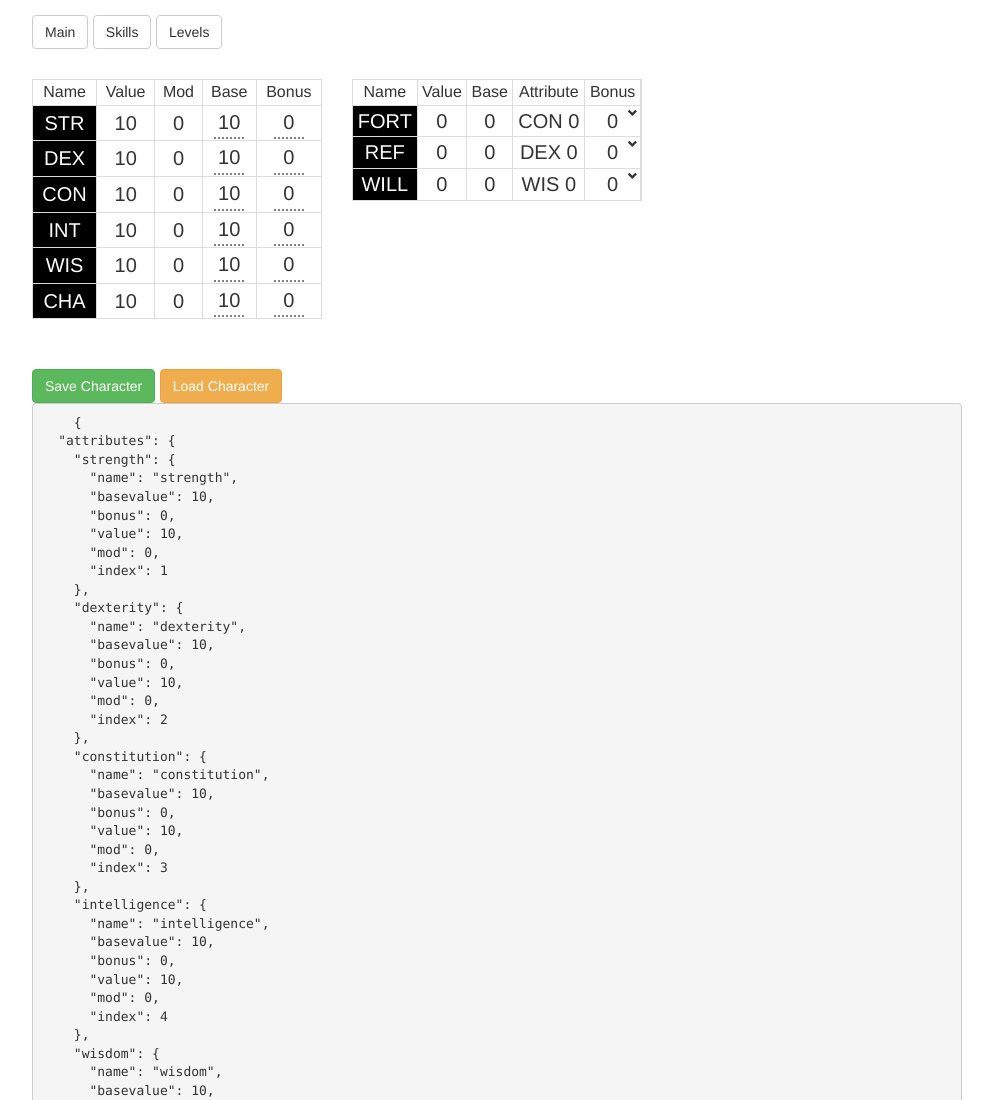
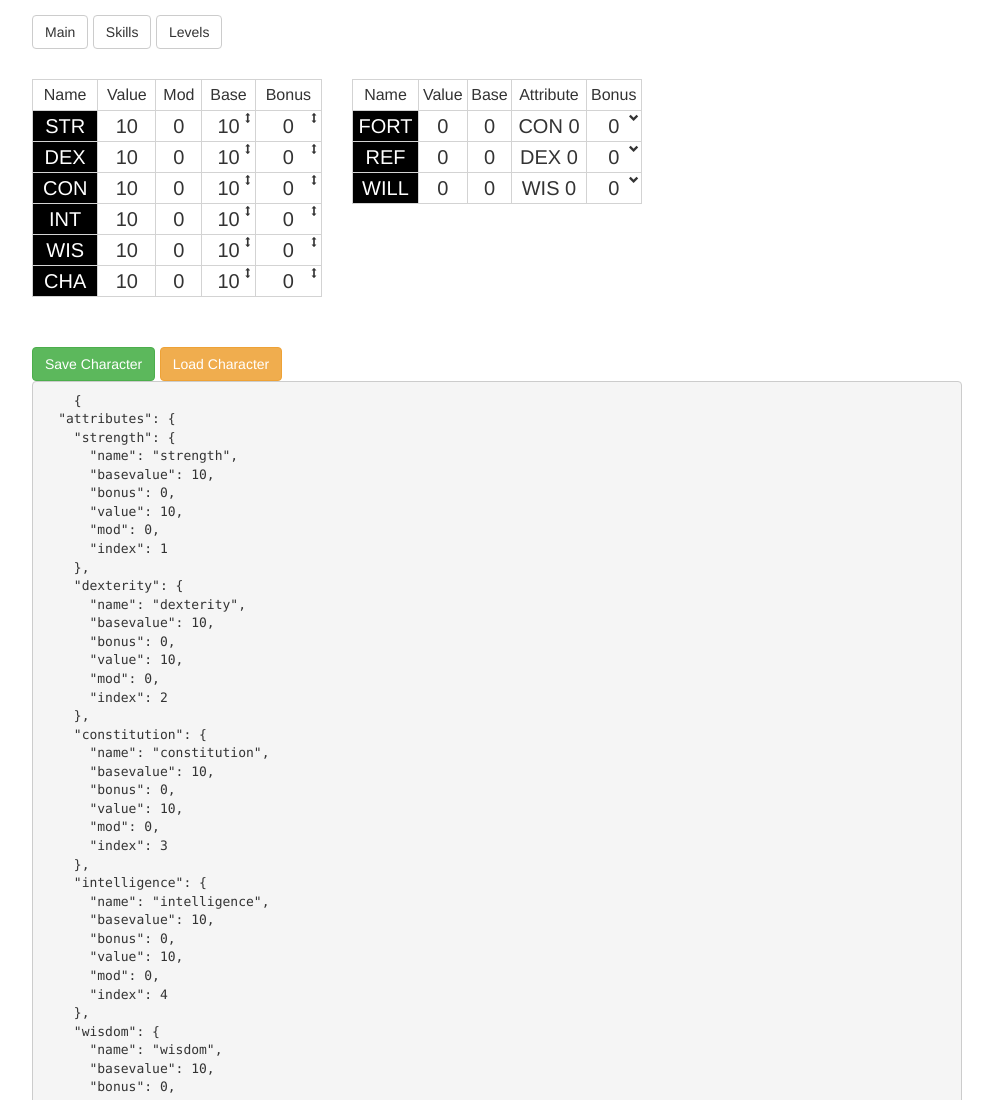
Before and after one commit to Vsevolod-Shustov/angular-charsheet, a website: page index.html in a window 1280 px wide. Shown: the top 1100 px of the page, without its empty margins (143-1136 px from the left). Drawn offline with nearby package versions, Linux system fonts and the light colour scheme; some packages are replaced by stand-ins of ours; files that its build step writes are made by us from their sources.

Commit message:
replaced html tables with css ones

```diff
--- a/css/app.css
+++ b/css/app.css
@@ -1,6 +1,8 @@
 * {
   box-sizing:border-box;
   font-size:16px;
+  margin:0;
+  padding:0;
 }
 .row {
   padding-top:15px;
@@ -29,16 +31,34 @@ input[type=number]::-webkit-outer-spin-button {
   font-size:12px;
 }
 
-td {
-  padding:1px 3px!important;
-  line-height:1em;
+.table {
+  display:table;
+  border:none;
+}
+.tr {
+  display:table-row;
+  position:relative;
+}
+.tr:last-of-type .td {
+  border-bottom:1px solid lightgray;
+}
+.td {
+  display:table-cell;
+  padding:0;
+  line-height:30px;
+  height:30px!important;
   text-align:center!important;
   vertical-align:middle!important;
   /*border:1px solid gray;*/
   font-size:inherit;
   position:relative;
+  border-top:1px solid lightgray;
+  border-right:1px solid lightgray;
 }
-td:first-letter {
+.td:first-of-type {
+  border-left:1px solid lightgray;
+}
+.td:first-letter {
   text-transform:uppercase;
 }
 input[type="number"] {
@@ -47,7 +67,6 @@ input[type="number"] {
   border:none;
   text-align:center;
   outline:none;
-  border-bottom:2px dotted gray;
   cursor:ns-resize;
 }
 input[type="number"]::selection {
@@ -57,16 +76,16 @@ input[type="text"] {
   border:none;
   text-align:center;
   outline:none;
+  border-bottom:1px solid black;
 }
 
 .block {
   float:left;
 }
 
-tr {
-  position:relative;
-}
-td>span {
+.glyphicon-plus,
+.glyphicon-remove,
+.glyphicon-remove-circle {
   cursor:pointer;
 }
 /*.glyphicon-remove:hover {
@@ -76,7 +95,7 @@ td>span {
   color:#0e0;
 }*/
 
-table {
+.table {
   position:relative;
 }
 .bonus-anchor {
@@ -96,7 +115,8 @@ table {
   border:0!important;
   position:relative;
 }
-.glyphicon-chevron-down {
+.glyphicon-chevron-down,
+.glyphicon-resize-vertical {
   position:absolute;
   top:2px;
   right:2px;
--- a/js/directives.js
+++ b/js/directives.js
@@ -17,6 +17,8 @@ csDirectives.directive('spinner', function(){
         element.trigger('input');
         return false;
       });
+      var arrows = angular.element('<span class="glyphicon glyphicon-resize-vertical"></span>');
+      angular.element(arrows).appendTo(element.parent());
     }
   }
 });
--- a/partials/main.html
+++ b/partials/main.html
@@ -1,57 +1,57 @@
 <div class="col-md-4">
-<table class="table table-bordered">
-  <tr>
-    <td>Name
-    <td>Value
-    <td>Mod
-    <td>Base
-    <td>Bonus
-  </tr>
-  <tr class="large" ng-repeat="attribute in character.attributes | toArray | orderBy:'index'">
-    <td class="large inverted">{{attribute.name | uppercase | limitTo:3}}
-    <td>{{attribute.value||10}}
-    <td>{{attribute.mod||0}}
-    <td><input type="number" ng-model="attribute.basevalue" spinner>
-    <td><input type="number" ng-model="attribute.bonus" spinner>
-  </tr>
-</table>
+<div class="table table-bordered">
+  <div class="tr">
+    <div class="td">Name</div>
+    <div class="td">Value</div>
+    <div class="td">Mod</div>
+    <div class="td">Base</div>
+    <div class="td">Bonus</div>
+  </div>
+  <div class="tr large" ng-repeat="attribute in character.attributes | toArray | orderBy:'index'">
+    <div class="td large inverted">{{attribute.name | uppercase | limitTo:3}}</div>
+    <div class="td">{{attribute.value||10}}</div>
+    <div class="td">{{attribute.mod||0}}</div>
+    <div class="td"><input type="number" ng-model="attribute.basevalue" spinner></div>
+    <div class="td"><input type="number" ng-model="attribute.bonus" spinner></div>
+  </div>
+</div>
 </div>
 
 <div class="col-md-4">
-<table class="table table-bordered">
-  <tr>
-    <td>Name
-    <td>Value
-    <td>Base
-    <td>Attribute
-    <td>Bonus
-  </tr>
-  <tr class="large" ng-repeat="save in character.saves | toArray | orderBy:'index'">
-    <td class="large inverted">{{save.name | uppercase}}
-    <td>{{save.value}}
-    <td>{{save.base | parseInt}}
-    <td>{{save.attribute | uppercase | limitTo:3}} {{save.statbonus||0}}
-    <td class='bonus-anchor' ng-click="show = !show">{{save.bonus}} <span class="glyphicon glyphicon-chevron-down"></span></td>
+<div class="table table-bordered">
+  <div class="tr">
+    <div class="td">Name</div>
+    <div class="td">Value</div>
+    <div class="td">Base</div>
+    <div class="td">Attribute</div>
+    <div class="td">Bonus</div>
+  </div>
+  <div class="tr large" ng-repeat="save in character.saves | toArray | orderBy:'index'">
+    <div class="td large inverted">{{save.name | uppercase}}</div>
+    <div class="td">{{save.value}}</div>
+    <div class="td">{{save.base | parseInt}}</div>
+    <div class="td">{{save.attribute | uppercase | limitTo:3}} {{save.statbonus||0}}</div>
+    <div class='td bonus-anchor' ng-click="show = !show">{{save.bonus}} <span class="glyphicon glyphicon-chevron-down"></span></div>
 
-    <td class='bonus-popup-container'>
-      <table class="bonus-popup table table-bordered" ng-show="show">
-        <tr>
-          <td>Type</td>
-          <td>Value</td>
-          <td><span class="glyphicon glyphicon-remove-circle" ng-click="show = !show"></span></td>
-        </tr>
-        <tr class="large" ng-repeat="bonus in save.bonuses">
-          <td>{{bonus.name}}</td>
-          <td>{{bonus.value}}</td>
-          <td><span class="glyphicon glyphicon-remove" ng-click=""></span></td>
-        </tr>
-        <tr class="large">
-          <td><input type="text" ng-model='addBonusForm.name'></td>
-          <td><input type="number" ng-model='addBonusForm.value' spinner></td>
-          <td><span class="glyphicon glyphicon-plus" ng-click="addBonus(save, addBonusForm.name, addBonusForm.value)"></span></td>
-        </tr>
-      </table>
-    </td>
-  </tr>
-</table>
+    <div class='td bonus-popup-container'>
+      <div class="bonus-popup table table-bordered" ng-show="show">
+        <div class="tr">
+          <div class="td">Type</div>
+          <div class="td">Value</div>
+          <div class="td"><span class="glyphicon glyphicon-remove-circle" ng-click="show = !show"></span></div>
+        </div>
+        <div class="tr large" ng-repeat="bonus in save.bonuses">
+          <div class="td">{{bonus.name}}</div>
+          <div class="td">{{bonus.value}}</div>
+          <div class="td"><span class="glyphicon glyphicon-remove" ng-click=""></span></div>
+        </div>
+        <div class="tr large">
+          <div class="td"><input type="text" ng-model='addBonusForm.name'></div>
+          <div class="td"><input type="number" ng-model='addBonusForm.value' spinner></div>
+          <div class="td"><span class="glyphicon glyphicon-plus" ng-click="addBonus(save, addBonusForm.name, addBonusForm.value)"></span></div>
+        </div>
+      </div>
+    </div>
+  </div>
 </div>
+</div>
```
Also changed, not shown: partials/levels.html (+38 -34 lines), partials/skills.html (+24 -23 lines).
